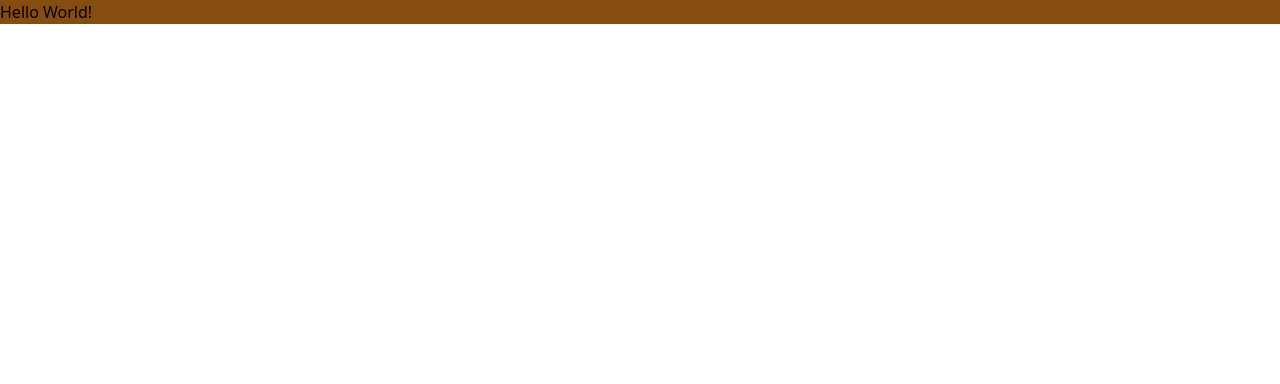
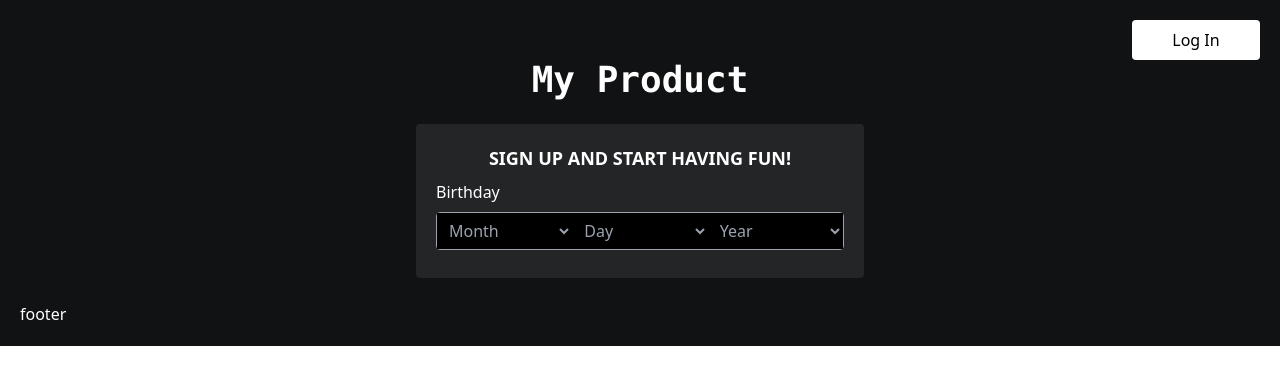
Before and after one commit to abdelrazek-alaa/pro-sign-up-page, a React (Create React App) app: page / in a window 1280 px wide. Shown: the top 384 px of the page. Built offline with nearby package versions, Linux system fonts and the light colour scheme.

Commit message:
layout and basic form

```diff
--- a/src/App.js
+++ b/src/App.js
@@ -1,7 +1,25 @@
 import "./App.css";
+import SignUpForm from "./SignUpForm";
 
 function App() {
-  return <div className="bg-yellow-800">Hello World!</div>;
+  return (
+    <div className="bg-main p-5 text-white space-y-6">
+      <div className="flex flex-col">
+        <header className="mb-7 sm:mb-0">
+          <button className="bg-white w-32 rounded p-2 float-right text-black">
+            Log In
+          </button>
+        </header>
+        <main className="space-y-6">
+          <h1 className="text-4xl font-mono font-bold text-center">
+            My Product
+          </h1>
+          <SignUpForm />
+        </main>
+      </div>
+      <footer>footer</footer>
+    </div>
+  );
 }
 
 export default App;
--- /dev/null
+++ b/src/SignUpForm.js
@@ -0,0 +1,58 @@
+import { monthNames } from "./data";
+
+export default function SignUpForm() {
+  const year = new Date().getFullYear();
+  const years = Array.from(new Array(60), (val, index) => year - index);
+  const days = Array.from(new Array(31));
+  return (
+    <div className="mx-auto max-w-md bg-sec p-5 rounded">
+      <h4 className="text-xs xs:text-lg font-bold text-center">
+        SIGN UP AND START HAVING FUN!
+      </h4>
+
+      <form>
+        {/* Birthday */}
+        <div>
+          <label className="block text-xs xs:text-base my-2">Birthday</label>
+          <div className="flex border border-gray-400 rounded text-[10px] xs:text-base my-2">
+            {/* Month */}
+            <Select>
+              <option>Month</option>
+              {monthNames.map((month, index) => (
+                <option key={`month${index}`} value={month}>
+                  {month}
+                </option>
+              ))}
+            </Select>
+            {/* Day */}
+            <Select>
+              <option>Day</option>
+              {days.map((day, index) => (
+                <option key={`day${index}`} value={day}>
+                  {index > 9 ? index + 1 : `0${index + 1}`}
+                </option>
+              ))}
+            </Select>
+            {/* Year */}
+            <Select>
+              <option>Year</option>
+              {years.map((year, index) => (
+                <option key={`year${index}`} value={year}>
+                  {year}
+                </option>
+              ))}
+            </Select>
+          </div>
+        </div>
+      </form>
+    </div>
+  );
+}
+
+function Select(props) {
+  return (
+    <select className="bg-black text-gray-400 px-2 h-9 flex-1">
+      {props.children}
+    </select>
+  );
+}
--- /dev/null
+++ b/src/data.js
@@ -0,0 +1,14 @@
+export const monthNames = [
+  "January",
+  "February",
+  "March",
+  "April",
+  "May",
+  "June",
+  "July",
+  "August",
+  "September",
+  "October",
+  "November",
+  "December",
+];
--- a/tailwind.config.js
+++ b/tailwind.config.js
@@ -1,7 +1,15 @@
 module.exports = {
   content: ["./src/**/*.{js,jsx,ts,tsx}"],
   theme: {
-    extend: {},
+    extend: {
+      colors: {
+        main: "#111214",
+        sec: "#232527",
+      },
+      screens: {
+        xs: "368px",
+      },
+    },
   },
   plugins: [],
 };
```
